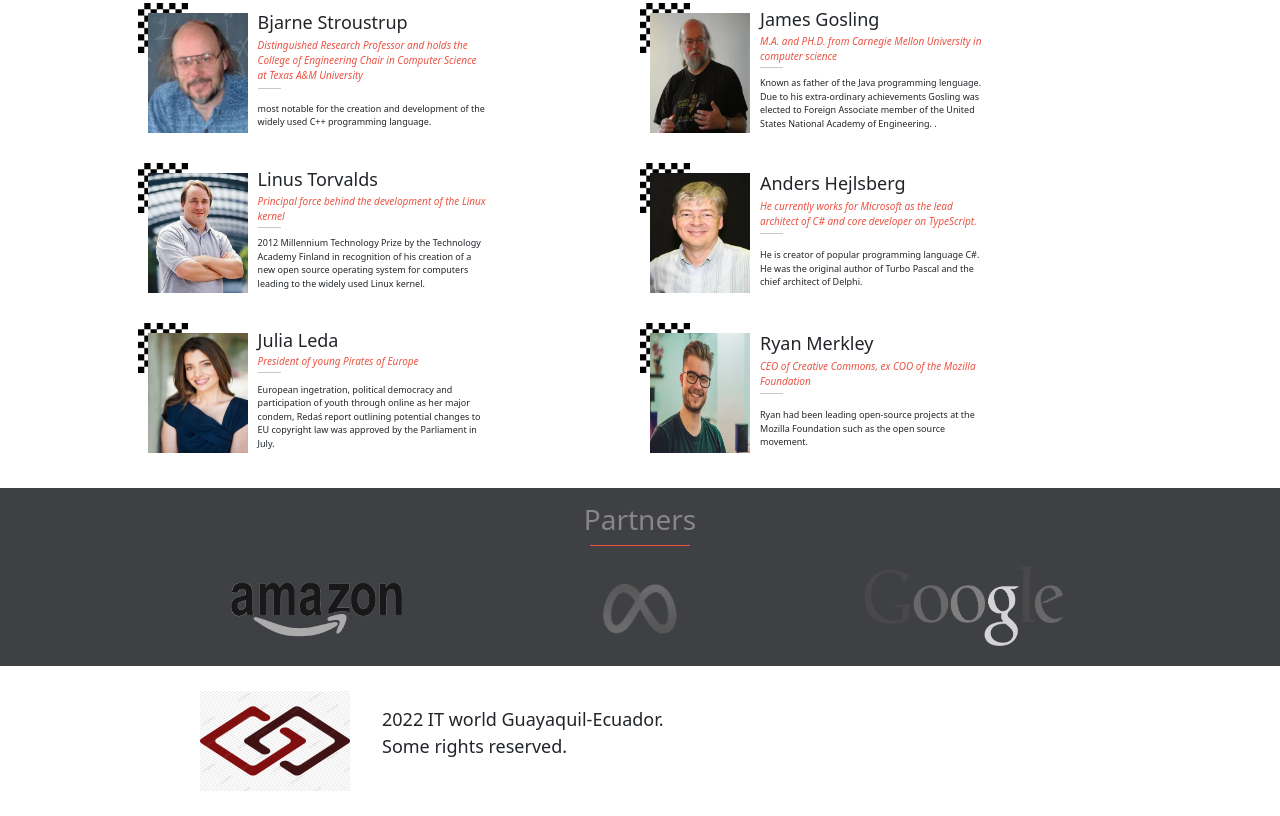
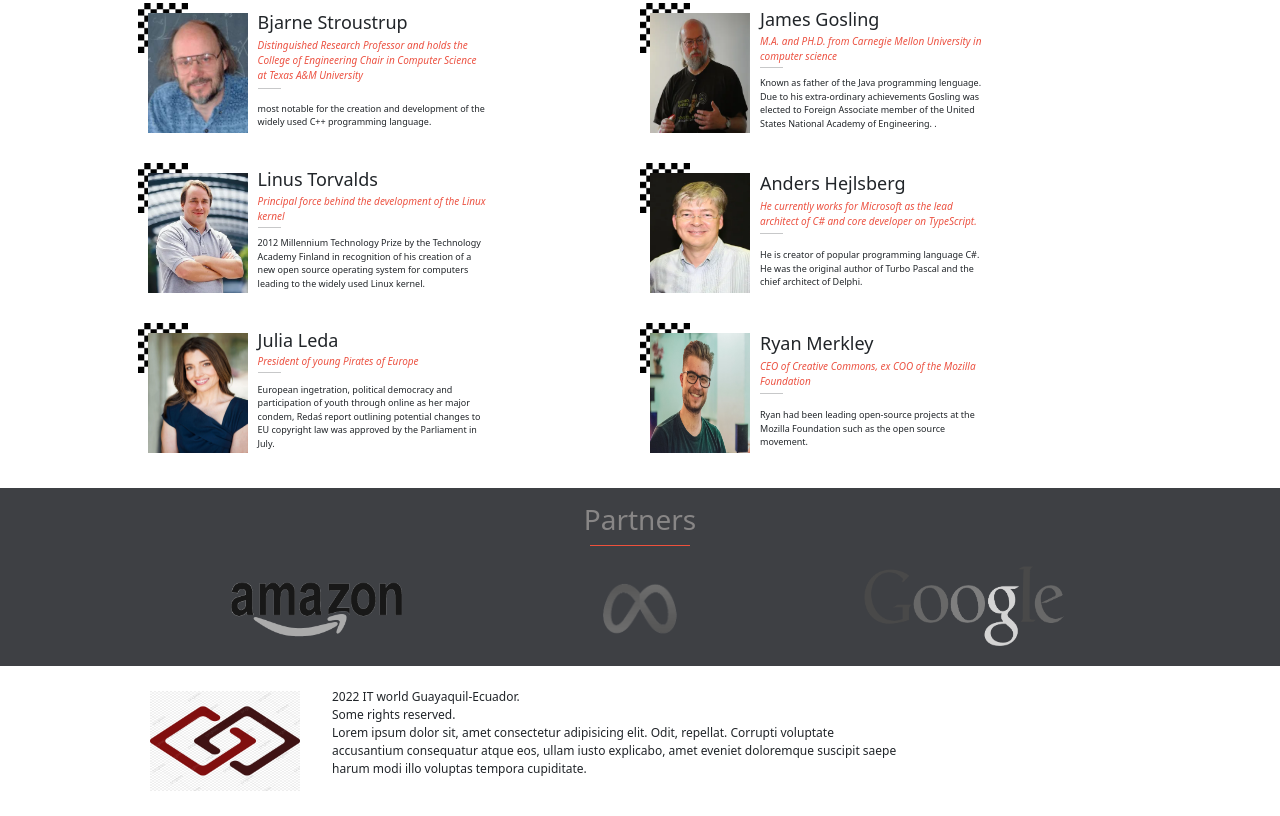
Before and after one commit to Artbsc1992/conference-webpage, a website: page index.html in a window 1280 px wide. Shown: the part 1780-2596 px from the top of the page. Drawn offline with nearby package versions, Linux system fonts and the light colour scheme.

Commit message:
Add Readme file

```diff
--- a/index.html
+++ b/index.html
@@ -154,6 +154,10 @@
         <li>
           Some rights reserved.
         </li>
+        <li>
+          <p class="footer-extra-text">Lorem ipsum dolor sit, amet consectetur adipisicing elit. Odit, repellat. Corrupti voluptate accusantium consequatur atque eos, ullam iusto explicabo, amet
+            eveniet doloremque suscipit saepe harum modi illo voluptas tempora cupiditate.</p>
+        </li>
       </ul>
     </footer>
     <script
--- a/style/about.css
+++ b/style/about.css
@@ -223,7 +223,14 @@
 
 footer {
   display: flex;
+  height: 100px;
+  max-height: 300px;
+  align-items: center;
   padding: 25px;
+}
+
+.footer-extra-text {
+  display: none;
 }
 
 .creative {
@@ -236,7 +243,7 @@
 }
 
 ul li {
-  font-size: 15px;
+  font-size: 10px;
 }
 
 @media screen and (min-width: 768px) {
@@ -270,10 +277,11 @@
 
   ul {
     list-style: none;
+    max-width: 600px;
   }
 
   ul li {
-    font-size: 18px;
+    font-size: 12px;
     color: #fff;
   }
 
@@ -293,6 +301,16 @@
     font-family: "Lato", sans-serif;
     font-weight: 800;
     font-size: 14px;
+  }
+
+  .nav-links a:hover {
+    color: #ec5242;
+    transition: 0.3s;
+  }
+
+  .nav-links a:focus {
+    outline: 2px solid #ec5242;
+    border-radius: 2px;
   }
 
   .welcome {
@@ -334,7 +352,7 @@
     max-width: 800px;
     margin: auto;
     padding: 10px;
-    font-size: 12px;
+    font-size: 15px;
     line-height: 25px;
     width: 80%;
   }
@@ -406,6 +424,11 @@
     padding-left: 200px;
   }
 
+  .footer-extra-text {
+    display: inline;
+    font-size: 12px;
+  }
+
   .creative {
     max-width: 400px;
   }
--- a/style/style.css
+++ b/style/style.css
@@ -1,6 +1,7 @@
 .header {
   position: relative;
   top: 0%;
+  background-image: url(/img/main-background.png);
 }
 
 .full-nav {
@@ -233,7 +234,7 @@
   max-width: 125px;
   margin-right: 20px;
   margin-bottom: 20px;
-  background-image: url("/img/chess.png");
+  background-image: url("../img/chess.png");
   background-position: left;
   background-repeat: no-repeat;
   background-size: 50px;
@@ -304,22 +305,28 @@
 footer {
   display: flex;
   padding: 25px;
-  height: 170px;
+  height: 100px;
   align-items: center;
+  max-height: 300px;
+}
+
+.footer-extra-text {
+  display: none;
 }
 
 .creative {
   width: 150px;
   max-width: 250px;
-  max-height: 50px;
+  max-height: 80px;
 }
 
 ul {
   list-style: none;
+  max-width: 600px;
 }
 
 ul li {
-  font-size: 15px;
+  font-size: 10px;
 }
 
 @media screen and (min-width: 768px) {
@@ -517,7 +524,12 @@
     display: flex;
     padding: 25px;
     height: 150px;
-    padding-left: 200px;
+    padding-left: 150px;
+  }
+
+  .footer-extra-text {
+    display: inline;
+    font-size: 12px;
   }
 
   .creative {
@@ -527,6 +539,6 @@
   }
 
   ul li {
-    font-size: 18px;
+    font-size: 12px;
   }
 }
```
Also changed, not shown: about.html (+4 -0 lines), README.md.
